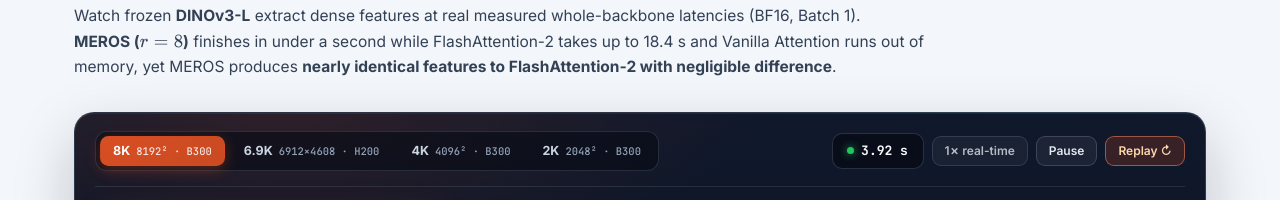
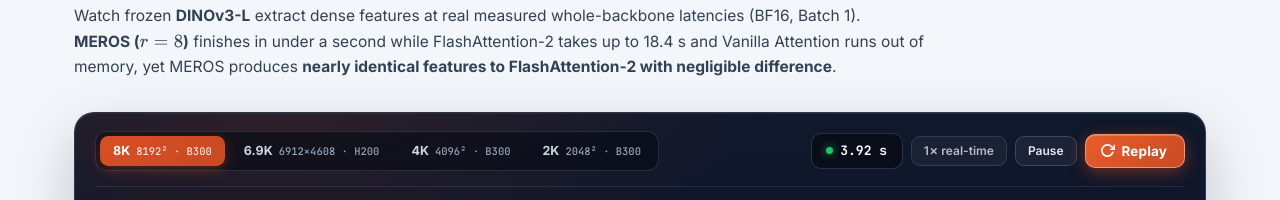
Before and after one commit to CV-AC/MEROS_page, a plain HTML site: page index.html in a window 1280 px wide. Shown: the part 2391-2591 px from the top of the page. Drawn offline with nearby package versions, Linux system fonts and the light colour scheme.

Commit message:
Make the speed-race Replay button a solid orange call to action with a refresh icon
Co-Authored-By: Claude Opus 5.5 <noreply@anthropic.com>

```diff
--- a/index.html
+++ b/index.html
@@ -16,7 +16,7 @@
   <script defer src="https://cdn.jsdelivr.net/npm/katex@0.16.11/dist/katex.min.js" crossorigin="anonymous"></script>
   <script defer src="https://cdn.jsdelivr.net/npm/katex@0.16.11/dist/contrib/auto-render.min.js" crossorigin="anonymous"></script>
 
-  <link rel="stylesheet" href="styles.css?v=20261126a" />
+  <link rel="stylesheet" href="styles.css?v=20261126b" />
 </head>
 <body>
   <div class="scroll-progress" id="scrollProgress" aria-hidden="true"></div>
@@ -251,7 +251,7 @@
               </div>
               <button class="race-ctrl-btn" id="raceSpeedBtn" type="button" title="Playback speed">1<span class="mul">&times;</span> real-time</button>
               <button class="race-ctrl-btn" id="racePauseBtn" type="button">Pause</button>
-              <button class="race-ctrl-btn race-ctrl-btn--accent" id="raceReplayBtn" type="button">Replay &#8635;</button>
+              <button class="race-ctrl-btn race-ctrl-btn--replay" id="raceReplayBtn" type="button" aria-label="Replay the race"><svg viewBox="0 0 24 24" aria-hidden="true" focusable="false"><polyline points="23 4 23 10 17 10"/><path d="M20.49 15a9 9 0 1 1-2.12-9.36L23 10"/></svg>Replay</button>
             </div>
           </div>
 
--- a/styles.css
+++ b/styles.css
@@ -1295,6 +1295,58 @@ code, pre, .mono {
   background: rgba(201, 74, 34, 0.36);
   border-color: rgba(244, 132, 95, 0.85);
   color: #ffffff;
+}
+
+/* Replay: the one solid call to action in the race toolbar, same orange as the active resolution tab */
+.race-ctrl-btn--replay {
+  display: inline-flex;
+  align-items: center;
+  gap: 7px;
+  padding: 8px 17px 8px 14px;
+  border-radius: 10px;
+  border: 1px solid rgba(255, 190, 160, 0.6);
+  background: linear-gradient(135deg, #e85d2c 0%, #c94a22 100%);
+  color: #ffffff;
+  font-size: 13.5px;
+  font-weight: 700;
+  letter-spacing: 0.01em;
+  box-shadow: 0 4px 16px rgba(217, 78, 35, 0.45), inset 0 1px 0 rgba(255, 255, 255, 0.2);
+  transition: transform 0.15s ease, box-shadow 0.15s ease, filter 0.15s ease, border-color 0.15s ease;
+}
+
+.race-ctrl-btn--replay svg {
+  width: 15px;
+  height: 15px;
+  flex: none;
+  fill: none;
+  stroke: currentColor;
+  stroke-width: 2.6;
+  stroke-linecap: round;
+  stroke-linejoin: round;
+  transition: transform 0.45s ease;
+}
+
+.race-ctrl-btn--replay:hover {
+  background: linear-gradient(135deg, #e85d2c 0%, #c94a22 100%);
+  border-color: rgba(255, 214, 192, 0.9);
+  color: #ffffff;
+  filter: brightness(1.08);
+  transform: translateY(-1px);
+  box-shadow: 0 7px 22px rgba(217, 78, 35, 0.55), inset 0 1px 0 rgba(255, 255, 255, 0.24);
+}
+
+.race-ctrl-btn--replay:hover svg {
+  transform: rotate(360deg);
+}
+
+.race-ctrl-btn--replay:active {
+  transform: translateY(0);
+  filter: brightness(0.97);
+}
+
+.race-ctrl-btn--replay:focus-visible {
+  outline: 2px solid #fdba74;
+  outline-offset: 2px;
 }
 
 .race-grid {
@@ -3477,6 +3529,7 @@ code, pre, .mono {
   .race-theater { padding: 13px; border-radius: 16px; }
   .race-res-btn { padding: 5.5px 9px; font-size: 11.5px; }
   .race-res-btn .rr-sub { display: none; }
+  .race-ctrl-btn--replay { padding: 6px 14px 6px 12px; font-size: 13px; }
   .showcase-track-row { grid-template-columns: repeat(2, minmax(0, 1fr)); gap: 6px; }
   .showcase-thumb-grid { grid-template-columns: repeat(2, minmax(0, 1fr)); gap: 7px; }
   .ctc-media { height: 64px; }
```
